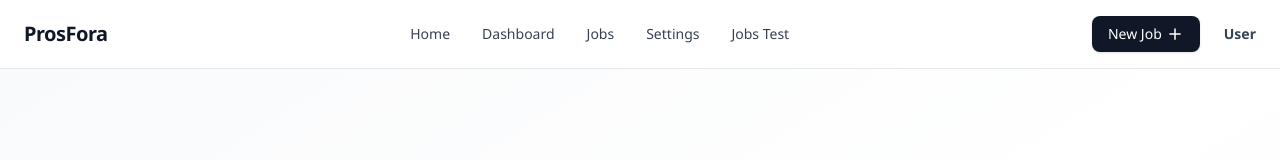
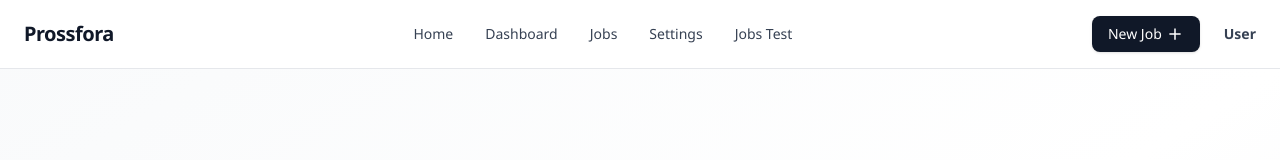
Before and after one commit to martinsalinas0/work-together-frontend-v2, a Next.js app: page / in a window 1280 px wide. Shown: the top 160 px of the page. Built offline with nearby package versions, Linux system fonts and the light colour scheme.

Commit message:
fix: prossfora spelling in navbar

```diff
--- a/app/components/NavBar.tsx
+++ b/app/components/NavBar.tsx
@@ -7,7 +7,7 @@
       <div className="container mx-auto px-6 py-4 flex items-center justify-between">
         {/* Logo / Brand */}
         <div className="text-xl font-bold tracking-tight text-gray-900">
-          <Link href="/">ProsFora</Link>
+          <Link href="/">Prossfora</Link>
         </div>
 
         {/* Navigation Links */}
```
